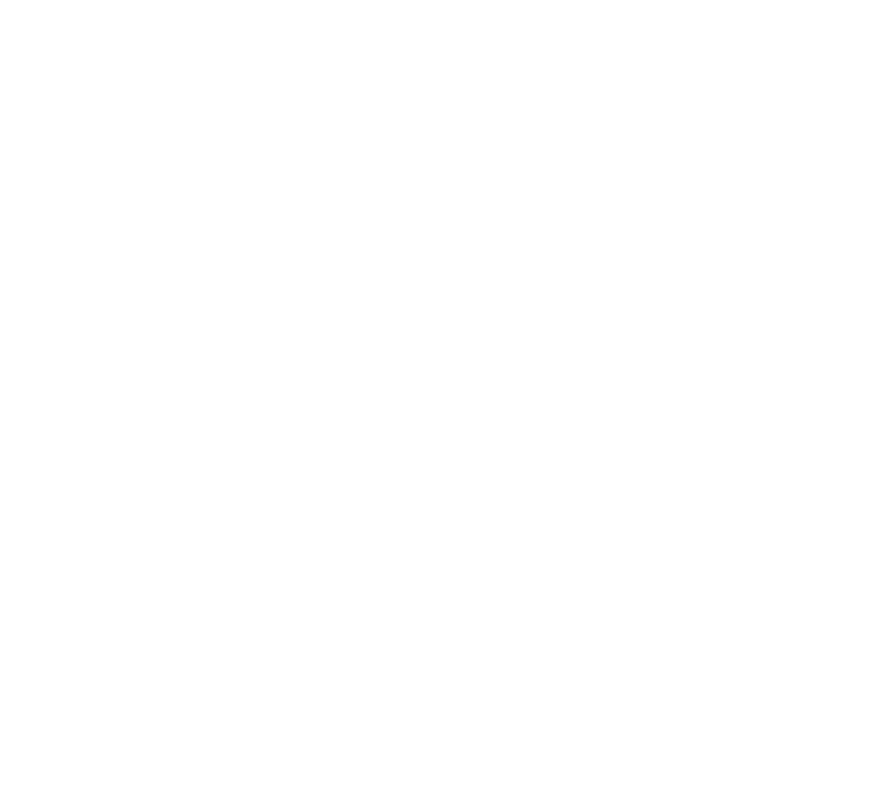
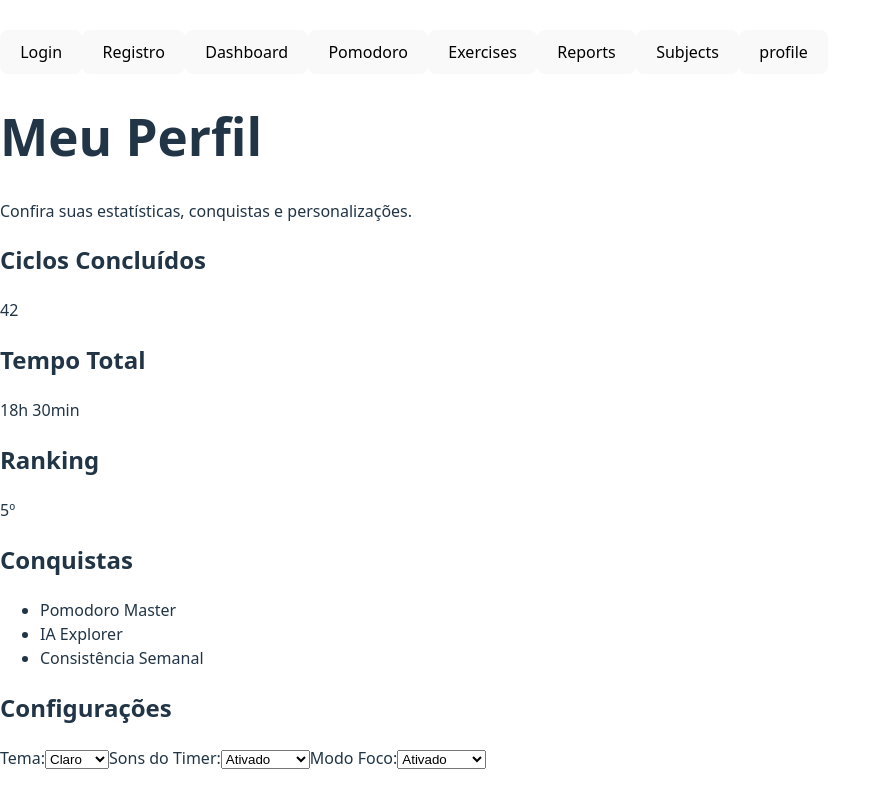
Before and after one commit to Jamersom-silva/timefocus, a React (Vite) app in the folder frontend/: page /profile in a window 1280 px wide. Before the commit this address had no page. Shown: the whole page, without its empty margins (0-870 px from the left). Built offline with nearby package versions, Linux system fonts and the light colour scheme.

Commit message:
criação da pages profile

```diff
--- a/frontend/src/components/Header/Header.tsx
+++ b/frontend/src/components/Header/Header.tsx
@@ -23,6 +23,7 @@
                 <button onClick={() => navigate("/exercises")}>Exercises</button>
                 <button onClick={() => navigate("/reports")}>Reports</button>
                 <button onClick={() => navigate("/subjects")}>Subjects</button>
+                <button onClick={() => navigate("/profile")}>profile</button>
             </nav>
         </header>
     );
--- a/frontend/src/routes/index.tsx
+++ b/frontend/src/routes/index.tsx
@@ -7,6 +7,7 @@
 import PomodoroPage from '../pages/Pomodoro/Pomodoro';
 import ExercisesPage from '../pages/Exercises/Exercises';
 import HomePage from '../pages/Home/Home';
+import ProfilePage from '../pages/Profile/ProfilePage';
 
 
 
@@ -22,6 +23,7 @@
         <Route path="/reports" element={<ReportsPage/>} />
         <Route path="/subjects" element={<SubjectsPage/>} />
         <Route path="/home" element={<HomePage/>} />
+        <Route path="/profile" element={<ProfilePage/>} />
       </Routes>
     </BrowserRouter>
   );
```
